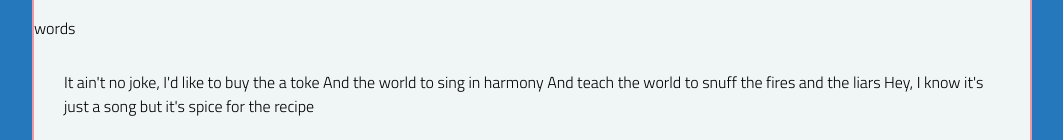
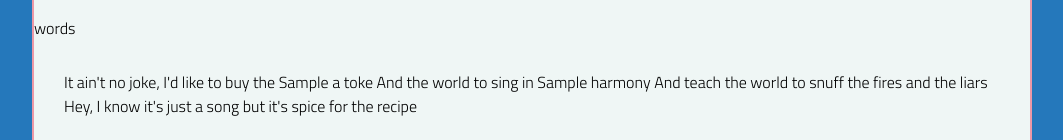
Before and after one commit to michmitz/madlib-game, a plain HTML site: page index.html in a window 1280 px wide. Both pictures are taken after typing "Sample", "Sample", "Sample", "Sample", "Sample", "Sample" into the empty fields and a click on the button "Submit". Shown: the part 660-800 px from the top of the page, without its empty margins (108-1171 px from the left). Drawn offline with Linux system fonts and the light colour scheme.

Commit message:
added javascript

```diff
--- a/app.js
+++ b/app.js
@@ -1,5 +1,66 @@
 // import functions and grab DOM elements
+const inputNoun1 = document.getElementById("noun-1");
+console.log(inputNoun1);
+const inputNoun2 = document.getElementById("noun-2");
+console.log(inputNoun2);
+const inputNoun3 = document.getElementById("noun-3");
+console.log(inputNoun3);
+const inputAdj1 = document.getElementById("adj-1");
+console.log(inputAdj1);
+const inputAdj2 = document.getElementById("adj-2");
+console.log(inputAdj2);
+const inputAdj3 = document.getElementById("adj-3");
+console.log(inputAdj3);
+const inputVerb1 = document.getElementById("verb-1");
+console.log(inputVerb1);
+const inputVerb2 = document.getElementById("verb-2");
+console.log(inputVerb2);
+const inputVerb3 = document.getElementById("verb-3");
+console.log(inputVerb3);
 
+
+const button = document.getElementById("button");
+console.log(button);
+
+const displayNoun1 = document.getElementById("display-noun-1");
+console.log(displayNoun1);
+const displayNoun2 = document.getElementById("display-noun-2");
+console.log(displayNoun2);
+const displayNoun3 = document.getElementById("display-noun-3");
+console.log(displayNoun3);
+const displayAdj1 = document.getElementById("display-adj-1");
+console.log(displayAdj1);
+const displayAdj2 = document.getElementById("display-adj-2");
+console.log(displayAdj2);
+const displayAdj3 = document.getElementById("display-adj-3");
+console.log(displayAdj3);
+const displayVerb1 = document.getElementById("display-verb-1");
+console.log(displayVerb1);
+const displayVerb2 = document.getElementById("display-verb-2");
+console.log(displayVerb2);
+const displayVerb3 = document.getElementById("display-verb-3");
+console.log(displayVerb3);
 // initialize state
 
 // set event listeners to update state and DOM
+button.addEventListener('click', () => {
+    const noun1Value = inputNoun1.value;
+    const noun2Value = inputNoun2.value;
+    const noun3Value = inputNoun3.value;
+    const adj1Value = inputAdj1.value;
+    const adj2Value = inputAdj2.value;
+    const adj3Value = inputAdj3.value;
+    const verb1Value = inputVerb1.value;
+    const verb2Value = inputVerb2.value;
+    const verb3Value = inputVerb3.value;
+
+    displayNoun1.textContent = noun1Value;
+    displayNoun2.textContent = noun2Value;
+    displayNoun3.textContent = noun3Value;
+    displayAdj1.textContent = adj1Value;
+    displayAdj2.textContent = adj2Value;
+    displayAdj3.textContent = adj3Value;
+    displayVerb1.textContent = verb1Value;
+    displayVerb2.textContent = verb2Value;
+    displayVerb3.textContent = verb3Value;
+})
--- a/index.html
+++ b/index.html
@@ -40,13 +40,13 @@
                     And teach the world to snuff the fires and the liars
                     Hey, I know it's just a song but it's spice for the recipe
                 </p>
-                <p>This is a <span id="display-adj-two"></span> attack, I know, went out but it's back
+                <p>This is a <span id="display-adj-2"></span> attack, I know, went out but it's back
                     It's just like any <span id="display-noun-2"></span> it retracts before impact
                     And just like <span id="display-noun-3"></span> it's a passion for the with it and hip
                     If you got the goods, they'll come and buy it just to stay in the clique
                 </p>
                 <p>So don't delay, <span id="display-verb-2"></span> now, supplies are running out
-                    Allow if you're still <span id="display-adj-3" six to eight years to arrive
+                    Allow if you're still <span id="display-adj-3"></span> six to eight years to arrive
                     And if you follow, there may be a tomorrow
                     But if the offer is shun, you might as well be <span id="display-verb-3"></span> on the sun
                 </p>
```
